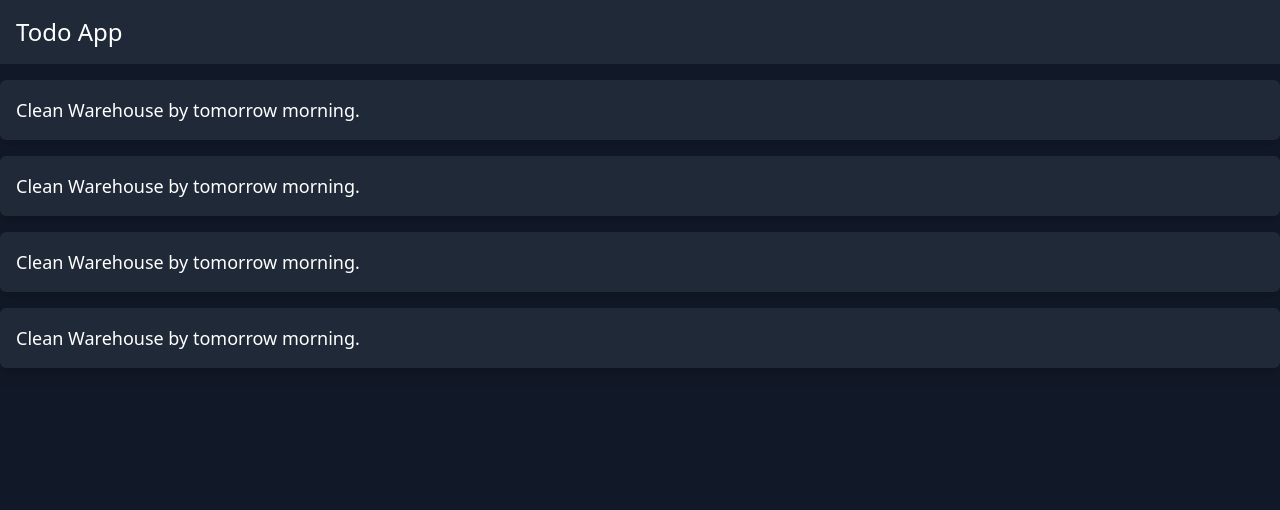
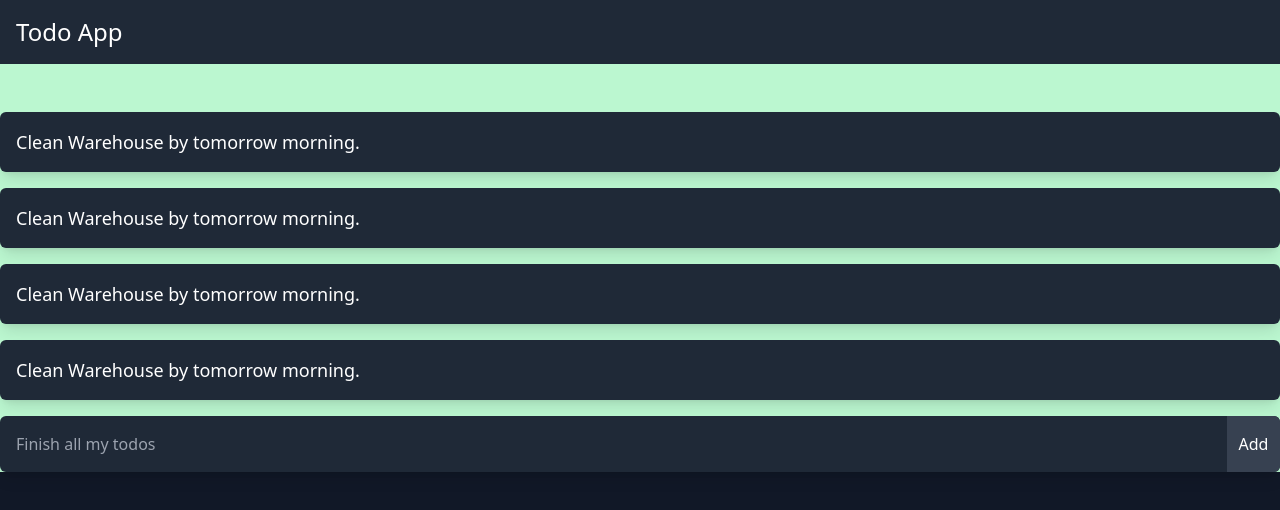
Before and after one commit to Alejandro1709/last-todo-app, a Next.js app: page / in a window 1280 px wide. Shown: the top 510 px of the page. Built offline with nearby package versions, Linux system fonts and the light colour scheme.

Commit message:
Add: Container Component

```diff
--- /dev/null
+++ b/src/components/Container.tsx
@@ -0,0 +1,13 @@
+type Props = {
+  children: React.ReactNode;
+};
+
+function Container({ children }: Props) {
+  return (
+    <section className='flex flex-col gap-4 container md:p-0 md:mx-auto px-4 bg-green-200'>
+      {children}
+    </section>
+  );
+}
+
+export default Container;
--- /dev/null
+++ b/src/components/InputForm.tsx
@@ -0,0 +1,16 @@
+function InputForm() {
+  return (
+    <form className='flex flex-row gap-2 items-center bg-gray-800 rounded-md shadow-lg overflow-hidden'>
+      <input
+        type='text'
+        className='w-full rounded-md bg-transparent outline-none p-4'
+        placeholder='Finish all my todos'
+      />
+      <button className='self-stretch bg-gray-700 w-14 hover:bg-gray-600 transition-all text-white'>
+        Add
+      </button>
+    </form>
+  );
+}
+
+export default InputForm;
--- a/src/pages/index.tsx
+++ b/src/pages/index.tsx
@@ -1,10 +1,12 @@
+import Container from '@/components/Container';
+import InputForm from '@/components/InputForm';
 import Layout from '@/components/Layout';
 
 export default function Home() {
   return (
     <Layout title='Todo App | Dashboard'>
-      <section className='flex container md:p-0 md:mx-auto px-4'>
-        <ul className='flex flex-col gap-4 mt-4 w-full'>
+      <Container>
+        <ul className='flex flex-col gap-4 mt-4 md:mt-12 w-full'>
           <li className='p-4 bg-gray-800 rounded-md shadow-lg cursor-pointer hover:scale-95 transition-all'>
             <h2 className='text-lg font-medium'>
               Clean Warehouse by tomorrow morning.
@@ -26,7 +28,8 @@ export default function Home() {
             </h2>
           </li>
         </ul>
-      </section>
+        <InputForm />
+      </Container>
     </Layout>
   );
 }
```
